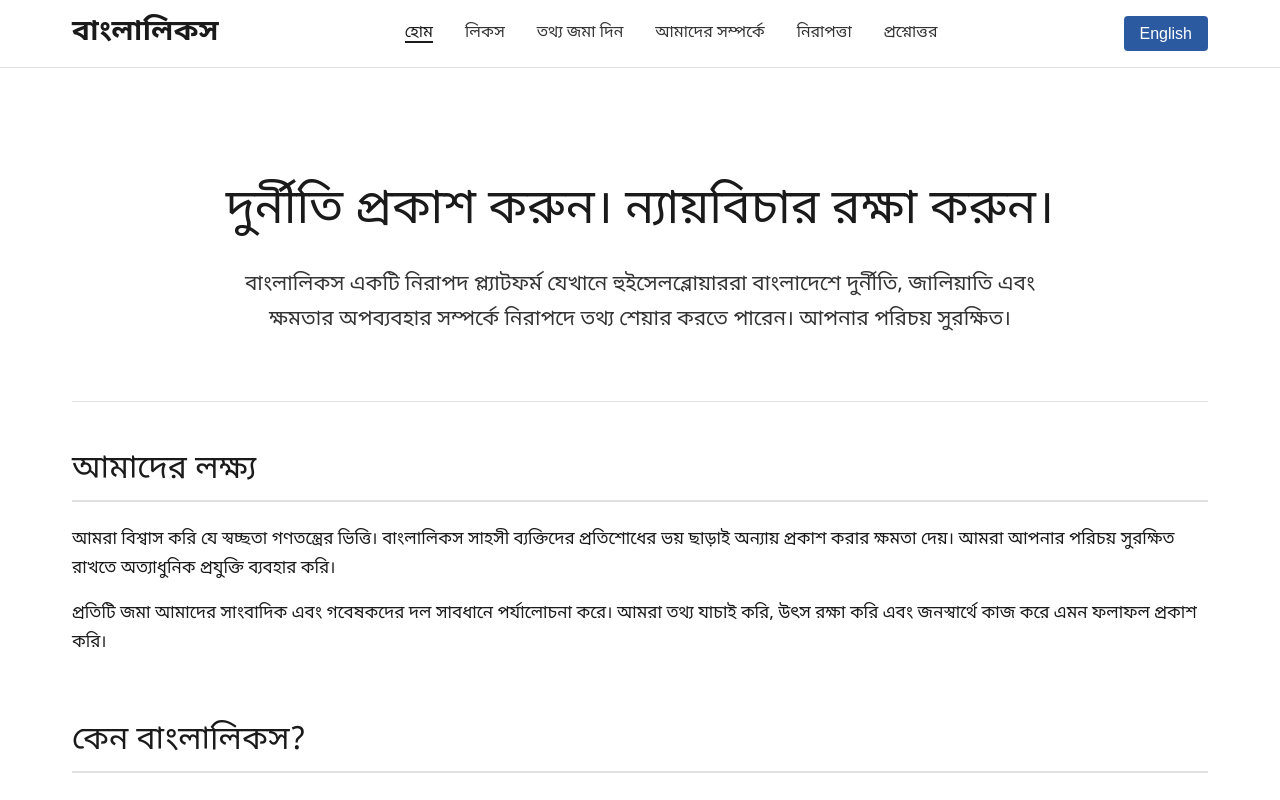
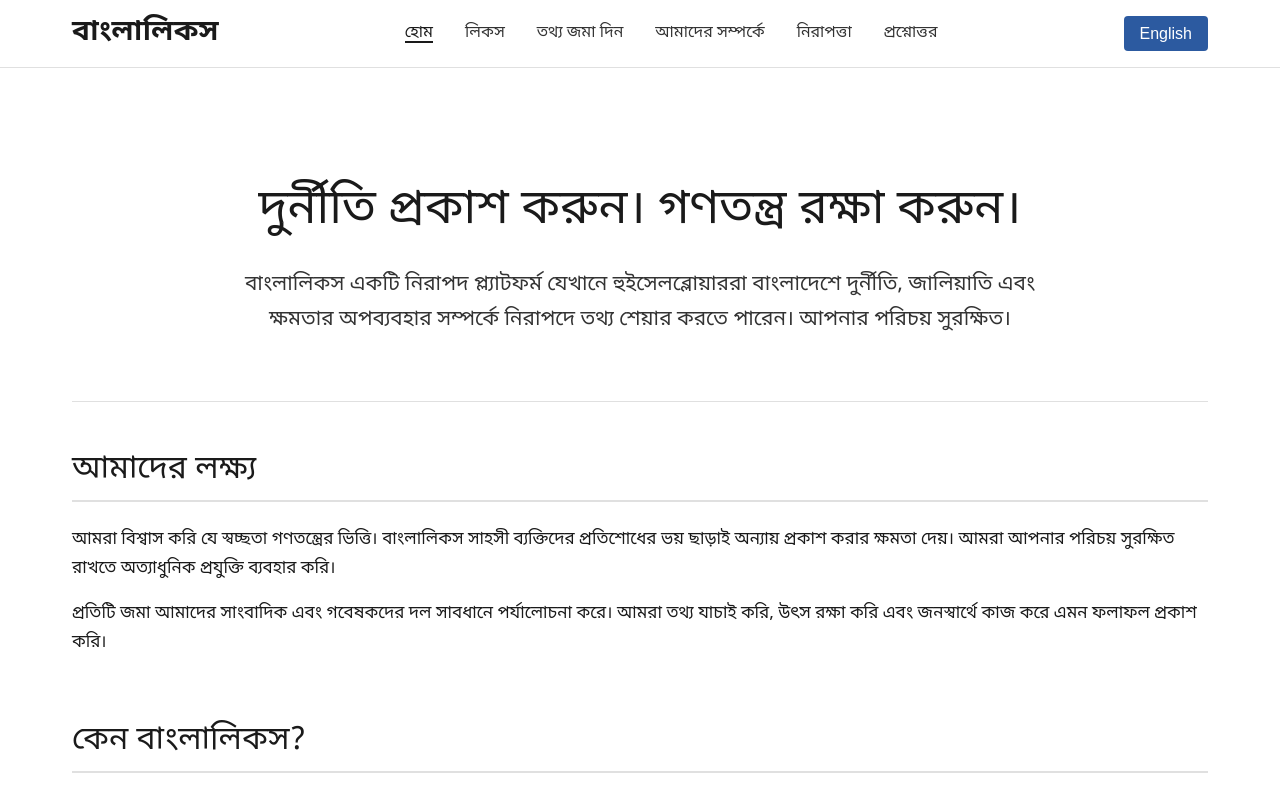
Before and after one commit to celestryon/achilleus, a plain HTML site: page index.html in a window 1280 px wide. Both pictures are taken after a click on the button "বাংলা". Shown: the top 800 px of the page. Drawn offline with Linux system fonts and the light colour scheme.

Commit message:
Update index.html

```diff
--- a/index.html
+++ b/index.html
@@ -58,7 +58,7 @@
   <main>
     <section class="hero">
       <h1 lang="en">Expose Corruption. Defend Justice.</h1>
-      <h1 lang="bn" class="bn">দুর্নীতি প্রকাশ করুন। ন্যায়বিচার রক্ষা করুন।</h1>
+      <h1 lang="bn" class="bn">দুর্নীতি প্রকাশ করুন। গণতন্ত্র রক্ষা করুন।</h1>
 
       <p lang="en">BanglaLeaks is a secure platform for whistleblowers to safely share information about corruption, fraud, and abuse of power in Bangladesh. Your identity is protected.</p>
       <p lang="bn" class="bn">বাংলালিকস একটি নিরাপদ প্ল্যাটফর্ম যেখানে হুইসেলব্লোয়াররা বাংলাদেশে দুর্নীতি, জালিয়াতি এবং ক্ষমতার অপব্যবহার সম্পর্কে নিরাপদে তথ্য শেয়ার করতে পারেন। আপনার পরিচয় সুরক্ষিত।</p>
```
